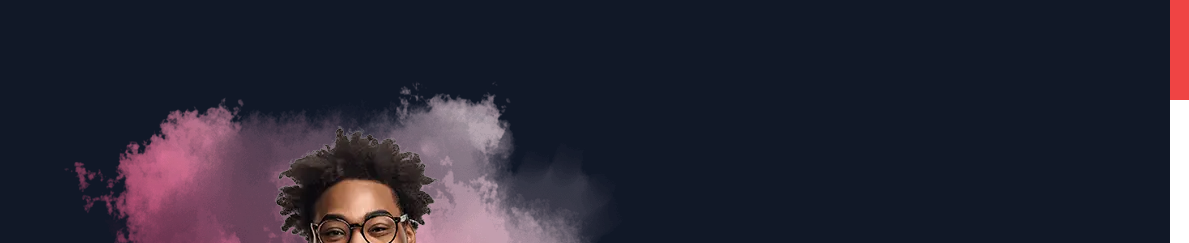
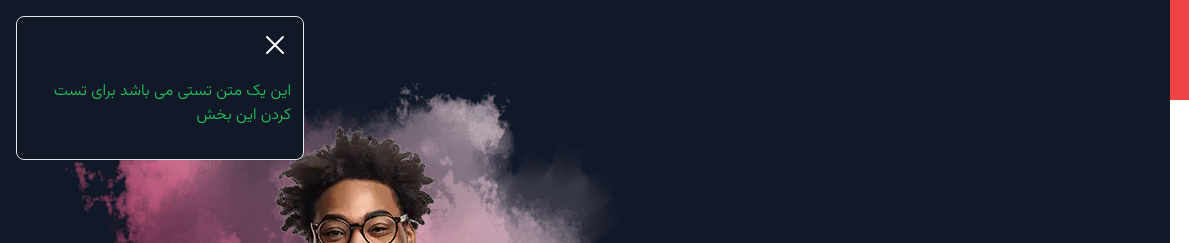
Before and after one commit to mobin-izadi/portfolio, a website with bundled scripts: page public/index.html in a window 1280 px wide. Shown: the top 243 px of the page, 0-1189 px from the left. Built offline with nearby package versions, Linux system fonts and the light colour scheme.

Commit message:
fix bug style  modal

```diff
--- a/public/index.html
+++ b/public/index.html
@@ -270,8 +270,8 @@
     </svg>
 
     <!-- modal -->
-    <div class="modal-wrapper fixed left-0 top-0 bottom-0 z-30 p-4 space-y-2">
-        <div class="bg-gray-900 border w-72 h-36 rounded-lg p-3 hidden">
+    <div class="modal-wrapper fixed left-0 top-20 lg:top-0 z-30 p-4 space-y-2">
+        <div class="bg-gray-900 border w-72 h-36 rounded-lg p-3 ">
             <svg class="w-8 h-8">
                 <use href="#x-mark"></use>
             </svg>
```
Also changed, not shown: public/styles/app.css.
